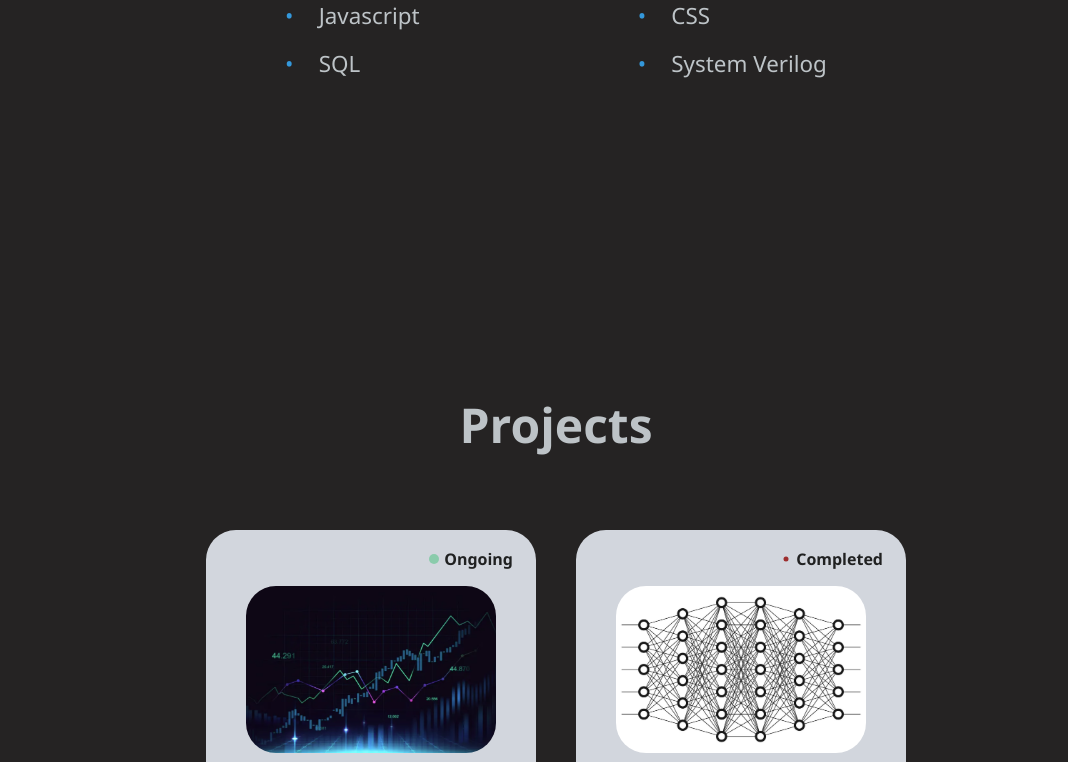
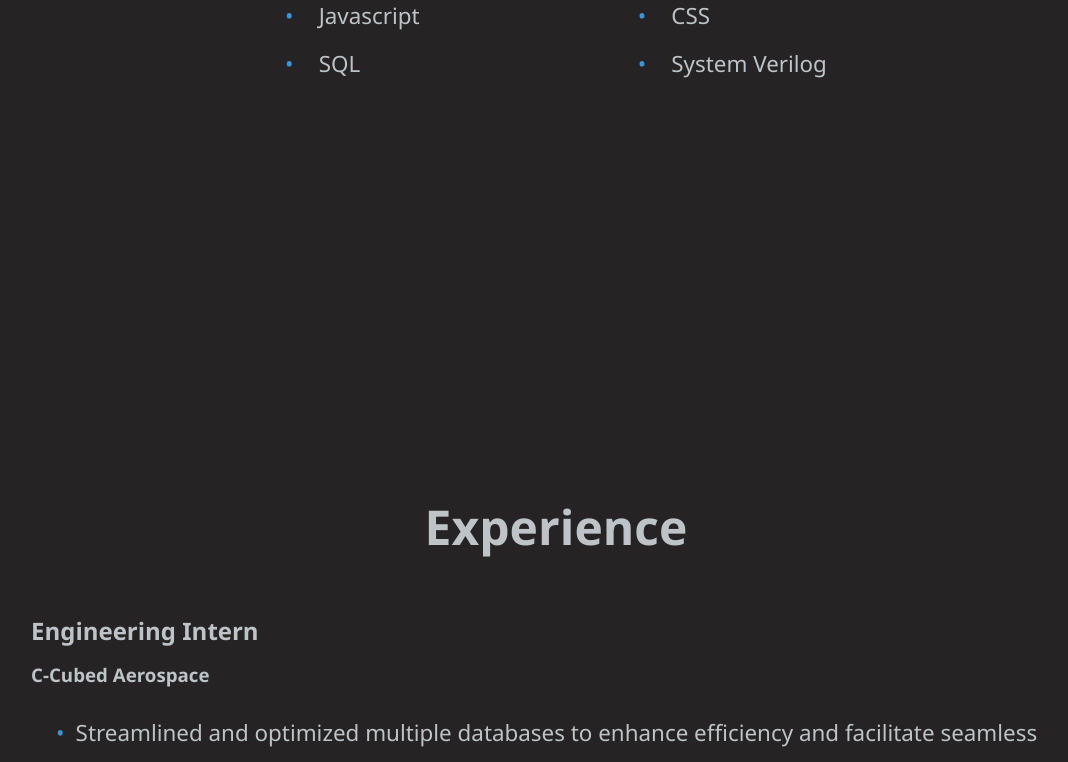
Before and after one commit to sunaypanda/Portfolio_Website, a React (Create React App) app: page / in a window 1280 px wide. Shown: the part 2000-2762 px from the top of the page, without its empty margins (84-1152 px from the left). Built offline with nearby package versions, Linux system fonts and the light colour scheme.

Commit message:
experience

```diff
--- a/src/App.css
+++ b/src/App.css
@@ -155,6 +155,61 @@ body {
   width: 1em;
   margin-right: 0.5em;
 }
+
+.experience {
+  display: flex;
+  align-items: center;
+  justify-content: center;
+
+  flex-direction: column;
+}
+
+.experience_content {
+  text-align: center;
+  display: flex;
+  flex-direction: column;
+  align-items: center;
+  justify-content: center;
+  padding-top: 0rem;
+  height: 100vh;
+}
+
+.experience_content h1{
+  font-size: 3rem;
+}
+
+.experience_container {
+  opacity: 0;
+  transition: opacity 0.5s ease-in-out;
+  display: flex;
+  align-items: center;
+  flex-direction: column;
+  justify-content: center;
+}
+
+.exp_1 {
+  text-align: left;
+  margin: 0px 100px;
+}
+
+.exp_1 h2,h3{
+  margin: 15px;
+}
+
+.exp_1 ol {
+  list-style-type: none;
+  font-size: 1.4rem;
+}
+
+.exp_1 ol li::before {
+  content: "\2022";
+  color: #3498db;
+  padding-left: -1.8rem;
+  line-height: 3rem;
+  width: 1em;
+  margin-right: 0.5em;
+}
+
 
 .projects {
   display: flex;
--- a/src/App.js
+++ b/src/App.js
@@ -15,7 +15,7 @@ import {
 function App() {
   const [mostVisibleSection, setMostVisibleSection] = useState("intro");
   const sections = useMemo(
-    () => ["intro", "about", "skills", "projects", "contact"],
+    () => ["intro", "about", "skills", "experience", "projects", "contact"],
     []
   );
 
@@ -177,6 +177,29 @@ function App() {
                 <li>HTML</li>
                 <li>CSS</li>
                 <li>System Verilog</li>
+              </ol>
+            </div>
+          </div>
+        </div>
+      </section>
+      <section className="experience" id="experience">
+        <div className="experience_content">
+          <h1>Experience</h1>
+          <div className="experience_container fade-in">
+            <div className="exp_1">
+              <h2>Engineering Intern</h2>
+              <h3>C-Cubed Aerospace</h3>
+              <ol>
+                <li>
+                  Streamlined and optimized multiple databases to enhance
+                  efficiency and facilitate seamless tracking of parts,
+                  classifications and quantities as the project evolved.
+                </li>
+                <li>
+                  Implemented automation through Power BI and Power for data
+                  analysis and supplier evaluation to enhance the accuracy and
+                  speed of dynamic report generation.
+                </li>
               </ol>
             </div>
           </div>
```
